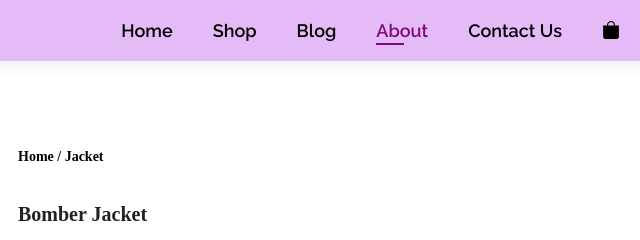
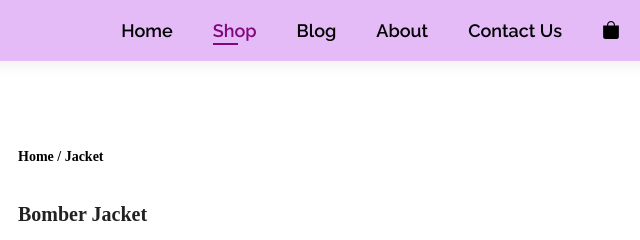
Before and after one commit to Somya247/borafits2-ecom-frontend, a plain HTML site: page sproducts.html in a window 1280 px wide. Shown: the top 240 px of the page, 560-1200 px from the left. Drawn offline with nearby package versions, Linux system fonts and the light colour scheme.

Commit message:
Update sproducts.html

```diff
--- a/sproducts.html
+++ b/sproducts.html
@@ -27,10 +27,10 @@
 <!--navabr -->
     <div>
       <ul id="navbar">
-               <li><a href="index.html">Home</a></li>
-         <li><a href="shop.html">Shop</a></li>
+        <li><a href="index.html">Home</a></li>
+        <li><a class="active" href="shop.html">Shop</a></li> <!-- adding an active class will make the Shop highlighted/the line under when we are on that page -->
         <li><a href="blog.html">Blog </a></li>
-        <li><a class="active" href="about.html">About</a></li>
+        <li><a href="about.html">About</a></li>
         <li><a href="contact.html">Contact Us</a></li>
         <li id="lg-bag"><a href="cart.html"><i class="bi bi-bag-fill"></i></a></li>
 
```
